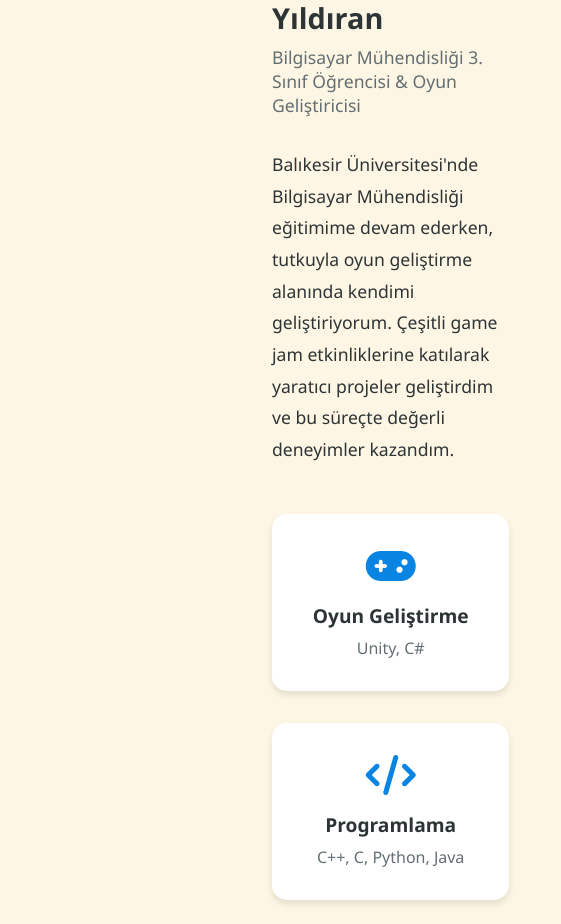
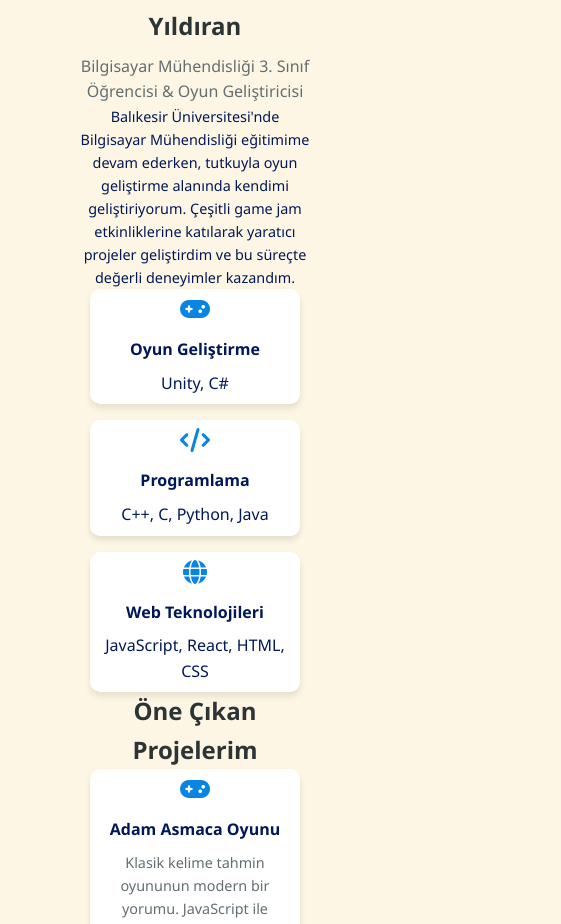
Before and after one commit to Mehmetefeyld/portfolio, a React (Create React App) app in the folder react-portfolio/: page / in a window 390 px wide. Shown: the part 1036-1960 px from the top of the page, 561 px wide, since content can reach past the window. Built offline with nearby package versions, Linux system fonts and the light colour scheme.

Commit message:
final push SONUNDA

```diff
--- a/react-portfolio/src/App.css
+++ b/react-portfolio/src/App.css
@@ -1,3 +1,9 @@
+* {
+  margin: 0;
+  padding: 0;
+  box-sizing: border-box;
+}
+
 :root {
   --primary-color: #2d3436;
   --secondary-color: #636e72;
@@ -8,12 +14,14 @@
   --dark-bg: #2d3436;
   --box-shadow: 0 4px 6px rgba(0, 0, 0, 0.1);
   --transition: all 0.3s ease;
+  --container-padding: 2rem;
+  --mobile-padding: 1rem;
 }
 
-* {
-  margin: 0;
-  padding: 0;
-  box-sizing: border-box;
+html, body {
+  overflow-x: hidden;
+  width: 100%;
+  min-height: 100vh;
 }
 
 body {
@@ -22,82 +30,230 @@ body {
   -moz-osx-font-smoothing: grayscale;
   background-color: var(--light-bg);
   color: var(--text-dark);
-  min-height: 100vh;
+  line-height: 1.6;
 }
 
 .App {
   display: flex;
   min-height: 100vh;
+  position: relative;
 }
 
 main {
   flex: 1;
   margin-left: 250px;
-  padding: 2rem;
+  padding: var(--container-padding);
   transition: margin-left 0.3s ease;
+  min-height: 100vh;
+  width: calc(100% - 250px);
   display: flex;
   flex-direction: column;
   align-items: center;
-  justify-content: center;
 }
 
 section {
   min-height: 100vh;
-  width: 100%;
-  padding: 6rem 0;
+  padding: var(--container-padding) 0;
   display: flex;
   flex-direction: column;
   align-items: center;
-  justify-content: center;
+  width: 100%;
 }
 
 .container {
+  width: 100%;
   max-width: 1200px;
-  width: 100%;
   margin: 0 auto;
-  padding: 0 4rem;
+  padding: 0 var(--container-padding);
   display: flex;
   flex-direction: column;
   align-items: center;
-  justify-content: center;
-  min-height: calc(100vh - 12rem);
 }
 
 .section-title {
-  font-size: 3.5rem;
+  font-size: clamp(2rem, 5vw, 3.5rem);
   color: var(--primary-color);
   margin-bottom: 2rem;
   text-align: center;
-  animation: fadeIn 1s ease-in-out;
+  width: 100%;
+}
+
+.grid {
+  display: grid;
+  grid-template-columns: repeat(auto-fit, minmax(280px, 1fr));
+  gap: 2rem;
+  width: 100%;
+  place-items: center;
+}
+
+.card {
+  background: var(--text-light);
+  padding: 1.5rem;
+  border-radius: 10px;
+  box-shadow: var(--box-shadow);
+  transition: var(--transition);
+  text-align: center;
+  width: 100%;
+}
+
+.card:hover {
+  transform: translateY(-5px);
+  box-shadow: 0 8px 20px rgba(0, 0, 0, 0.2);
+}
+
+.navbar {
+  width: 250px;
+  height: 100vh;
+  position: fixed;
+  left: 0;
+  top: 0;
+  background-color: var(--light-bg);
+  padding: 2rem;
+  box-shadow: var(--box-shadow);
+  transition: var(--transition);
 }
 
 @media (max-width: 768px) {
+  :root {
+    --container-padding: 0.5rem;
+    --mobile-padding: 0.5rem;
+  }
+
   main {
-    margin: 0;
-    padding: 0;
+    margin: 0 auto;
+    padding: var(--mobile-padding);
+    width: 100%;
+    align-items: center;
+    display: flex;
+    flex-direction: column;
+  }
+
+  .navbar {
+    display: none;
   }
 
   section {
-    padding: 0;
-    align-items: flex-start;
-    justify-content: flex-start;
+    padding: var(--mobile-padding);
+    min-height: auto;
+    align-items: center;
+    width: 100%;
+    display: flex;
+    flex-direction: column;
   }
 
   .container {
-    padding: 0;
-    margin: 0;
-    min-height: calc(100vh - 4rem);
-    align-items: flex-start;
-    justify-content: flex-start;
-    max-width: 100%;
+    padding: var(--mobile-padding);
+    align-items: center;
+    margin: 0 auto;
+    display: flex;
+    flex-direction: column;
   }
 
   .section-title {
-    font-size: 2.5rem;
-    margin-bottom: 1.5rem;
-    text-align: left;
-    padding: 0 1rem;
+    text-align: center;
+    width: 100%;
+    display: flex;
+    justify-content: center;
   }
+
+  .grid {
+    grid-template-columns: 1fr;
+    gap: 1rem;
+    place-items: center;
+    width: 100%;
+    max-width: 500px;
+    margin: 0 auto;
+  }
+
+  .card {
+    padding: 1rem;
+    text-align: center;
+    width: 100%;
+    max-width: 450px;
+    margin: 0 auto;
+  }
+
+  /* Tüm div'leri ortala */
+  div {
+    display: flex;
+    flex-direction: column;
+    align-items: center;
+    justify-content: center;
+    width: 100%;
+  }
+
+  /* Tüm class'ları ortala */
+  [class] {
+    margin-left: auto;
+    margin-right: auto;
+    text-align: center;
+  }
+
+  /* Tüm ID'leri ortala */
+  [id] {
+    margin-left: auto;
+    margin-right: auto;
+    text-align: center;
+  }
+}
+
+@media (max-width: 480px) {
+  :root {
+    --mobile-padding: 0.35rem;
+  }
+
+  .container {
+    padding: var(--mobile-padding);
+    width: 95%;
+    margin: 0 auto;
+  }
+
+  section {
+    padding: var(--mobile-padding);
+    width: 95%;
+    margin: 0 auto;
+  }
+
+  .grid {
+    max-width: 95%;
+  }
+
+  .card {
+    max-width: 95%;
+  }
+}
+
+/* Utility Classes */
+.text-center {
+  text-align: center;
+}
+
+.w-100 {
+  width: 100%;
+}
+
+.mb-1 {
+  margin-bottom: 0.5rem;
+}
+
+.mb-2 {
+  margin-bottom: 1rem;
+}
+
+.mb-3 {
+  margin-bottom: 1.5rem;
+}
+
+.p-1 {
+  padding: 0.5rem;
+}
+
+.p-2 {
+  padding: 1rem;
+}
+
+.p-3 {
+  padding: 1.5rem;
 }
 
 .btn {
@@ -119,27 +275,6 @@ section {
   box-shadow: 0 8px 20px rgba(0, 0, 0, 0.2);
 }
 
-.grid {
-  display: grid;
-  grid-template-columns: repeat(auto-fit, minmax(300px, 1fr));
-  gap: 2rem;
-  width: 100%;
-}
-
-.card {
-  background: var(--text-light);
-  padding: 2rem;
-  border-radius: 10px;
-  box-shadow: var(--box-shadow);
-  transition: var(--transition);
-  text-align: center;
-}
-
-.card:hover {
-  transform: translateY(-5px);
-  box-shadow: 0 8px 20px rgba(0, 0, 0, 0.2);
-}
-
 @keyframes fadeIn {
   from {
     opacity: 0;
@@ -149,14 +284,6 @@ section {
     opacity: 1;
     transform: translateY(0);
   }
-}
-
-.footer {
-  width: 100%;
-  text-align: center;
-  padding: 2rem;
-  background-color: transparent;
-  color: var(--text-dark);
 }
 
 /* Liste öğeleri için yumuşak geçiş animasyonu */
@@ -217,16 +344,6 @@ h2 {
 }
 
 /* Navbar için arka plan ve konumlandırma */
-.navbar {
-  background-color: #8bd3dd; /* Açık mavi */
-  padding: 15px;
-  display: flex;
-  justify-content: center;
-  gap: 20px;
-  animation: fadeIn 1s ease-in-out;
-}
-
-/* Navbar linkleri */
 .navbar a {
   text-decoration: none;
   color: #001858;
--- a/react-portfolio/src/components/About.css
+++ b/react-portfolio/src/components/About.css
@@ -1,152 +1,184 @@
 .about-section {
   background-color: var(--light-bg);
   padding: 6rem 0;
+  width: 100%;
+  position: relative;
+  display: flex;
+  flex-direction: column;
+  align-items: center;
+  padding: var(--container-padding);
 }
 
 .about-content {
-  display: grid;
-  grid-template-columns: 2fr 1fr;
+  display: flex;
   gap: 4rem;
-  align-items: start;
+  align-items: center;
+  width: 100%;
+  max-width: 1200px;
+  justify-content: center;
+}
+
+.about-text {
+  flex: 2;
+  max-width: 800px;
+  text-align: center;
 }
 
 .about-header {
   margin-bottom: 2rem;
+  text-align: center;
 }
 
 .about-header h3 {
-  font-size: 2rem;
+  font-size: clamp(1.5rem, 4vw, 2rem);
   color: var(--primary-color);
   margin-bottom: 0.5rem;
 }
 
 .subtitle {
-  font-size: 1.1rem;
+  font-size: clamp(1rem, 3vw, 1.2rem);
   color: var(--secondary-color);
-  font-weight: 500;
 }
 
 .about-description {
-  font-size: 1.1rem;
-  line-height: 1.8;
-  color: var(--text-dark);
-  margin-bottom: 3rem;
+  font-size: clamp(0.9rem, 2.5vw, 1.1rem);
+  line-height: 1.6;
+  margin-bottom: 2rem;
+  text-align: center;
 }
 
 .skills-grid {
   display: grid;
   grid-template-columns: repeat(auto-fit, minmax(250px, 1fr));
-  gap: 2rem;
+  gap: 1.5rem;
   margin-bottom: 3rem;
+  width: 100%;
+  place-items: center;
 }
 
 .skill-card {
   background: var(--text-light);
-  padding: 2rem;
-  border-radius: 15px;
+  padding: 1.5rem;
+  border-radius: 10px;
   box-shadow: var(--box-shadow);
   transition: var(--transition);
   text-align: center;
+  width: 100%;
 }
 
 .skill-card:hover {
-  transform: translateY(-10px);
+  transform: translateY(-5px);
   box-shadow: 0 8px 20px rgba(0, 0, 0, 0.2);
 }
 
 .skill-card i {
-  font-size: 2.5rem;
+  font-size: clamp(1.5rem, 4vw, 2.5rem);
   color: var(--accent-color);
   margin-bottom: 1rem;
 }
 
 .skill-card h4 {
-  font-size: 1.2rem;
+  font-size: clamp(1rem, 3vw, 1.2rem);
   margin-bottom: 0.5rem;
-  color: var(--primary-color);
-}
-
-.skill-card p {
-  color: var(--secondary-color);
 }
 
 .projects-section {
-  margin-top: 4rem;
+  margin-top: 3rem;
+  width: 100%;
+  text-align: center;
 }
 
 .projects-section h3 {
-  font-size: 1.8rem;
+  font-size: clamp(1.5rem, 4vw, 2rem);
   margin-bottom: 2rem;
   color: var(--primary-color);
+  text-align: center;
 }
 
 .projects-grid {
   display: grid;
-  grid-template-columns: repeat(auto-fit, minmax(300px, 1fr));
-  gap: 2rem;
+  grid-template-columns: repeat(auto-fit, minmax(280px, 1fr));
+  gap: 1.5rem;
+  width: 100%;
+  place-items: center;
 }
 
 .project-card {
   background: var(--text-light);
-  padding: 2rem;
-  border-radius: 15px;
+  padding: 1.5rem;
+  border-radius: 10px;
+  box-shadow: var(--box-shadow);
   text-decoration: none;
-  color: var(--text-dark);
-  box-shadow: var(--box-shadow);
+  color: inherit;
   transition: var(--transition);
+  height: 100%;
+  width: 100%;
+  text-align: center;
 }
 
 .project-card:hover {
-  transform: translateY(-10px);
+  transform: translateY(-5px);
   box-shadow: 0 8px 20px rgba(0, 0, 0, 0.2);
 }
 
+.project-content {
+  flex: 1;
+  display: flex;
+  flex-direction: column;
+}
+
 .project-content i {
-  font-size: 2rem;
+  font-size: clamp(1.5rem, 4vw, 2rem);
   color: var(--accent-color);
   margin-bottom: 1rem;
 }
 
 .project-content h4 {
-  font-size: 1.2rem;
-  margin-bottom: 1rem;
-  color: var(--primary-color);
+  font-size: clamp(1rem, 3vw, 1.2rem);
+  margin-bottom: 0.5rem;
 }
 
 .project-content p {
+  font-size: clamp(0.9rem, 2.5vw, 1rem);
   color: var(--secondary-color);
-  line-height: 1.6;
+  margin-top: auto;
 }
 
 .profile-section {
+  flex: 1;
   position: sticky;
-  top: 100px;
+  top: 2rem;
+  max-width: 300px;
+  align-self: center;
+  display: flex;
+  flex-direction: column;
+  align-items: center;
 }
 
 .profile-image {
-  margin-bottom: 2rem;
+  width: 100%;
+  margin-bottom: 1.5rem;
+  border-radius: 10px;
+  overflow: hidden;
 }
 
 .profile-image img {
   width: 100%;
-  border-radius: 20px;
+  height: auto;
+  display: block;
+  border-radius: 10px;
   box-shadow: var(--box-shadow);
-  transition: var(--transition);
-}
-
-.profile-image img:hover {
-  transform: scale(1.05);
 }
 
 .social-links {
   display: flex;
+  gap: 1.5rem;
   justify-content: center;
-  gap: 1.5rem;
 }
 
 .social-links a {
+  font-size: clamp(1.2rem, 3vw, 1.5rem);
   color: var(--primary-color);
-  font-size: 1.5rem;
   transition: var(--transition);
 }
 
@@ -155,31 +187,166 @@
   transform: translateY(-3px);
 }
 
-@media (max-width: 992px) {
+@media (max-width: 1024px) {
   .about-content {
-    grid-template-columns: 1fr;
+    gap: 2rem;
   }
 
   .profile-section {
-    position: static;
-    margin-top: 3rem;
-  }
-
-  .profile-image img {
-    max-width: 300px;
-    margin: 0 auto;
-    display: block;
+    max-width: 250px;
   }
 }
 
 @media (max-width: 768px) {
-  .about-header h3 {
-    font-size: 1.8rem;
+  .about-section {
+    align-items: center;
+    padding: var(--mobile-padding);
+    width: 100%;
+    margin: 0 auto;
+  }
+
+  .about-content {
+    flex-direction: column;
+    gap: 1.5rem;
+    align-items: center;
+    justify-content: center;
+    padding: 0;
+    width: 100%;
+    max-width: 500px;
+    margin: 0 auto;
+  }
+
+  .about-text {
+    max-width: 100%;
+    text-align: center;
+    margin: 0 auto;
+  }
+
+  .about-header {
+    text-align: center;
+    width: 100%;
+    margin: 0 auto;
+  }
+
+  .about-description {
+    text-align: center;
+    width: 100%;
+    margin: 0 auto;
+  }
+
+  .skills-grid {
+    grid-template-columns: 1fr;
+    gap: 1rem;
+    place-items: center;
+    width: 100%;
+    max-width: 500px;
+    margin: 0 auto;
+  }
+
+  .projects-grid {
+    grid-template-columns: 1fr;
+    gap: 1rem;
+    place-items: center;
+    width: 100%;
+    max-width: 500px;
+    margin: 0 auto;
+  }
+
+  .skill-card,
+  .project-card {
+    text-align: center;
+    padding: 0.75rem;
+    margin: 0 auto;
+    width: 100%;
+    max-width: 450px;
+  }
+
+  .projects-section {
+    text-align: center;
+    width: 100%;
+    margin: 0 auto;
+  }
+
+  .projects-section h3 {
+    text-align: center;
+    width: 100%;
+    margin: 0 auto;
+  }
+
+  .profile-section {
+    position: relative;
+    width: 100%;
+    max-width: 500px;
+    align-self: center;
+    align-items: center;
+    margin: 0 auto;
+  }
+
+  .profile-image {
+    max-width: 200px;
+    margin: 0 auto;
+    display: block;
+  }
+
+  .social-links {
+    justify-content: center;
+    width: 100%;
+    margin: 0 auto;
+  }
+
+  /* Tüm div'leri ortala */
+  div {
+    display: flex;
+    flex-direction: column;
+    align-items: center;
+    justify-content: center;
+    width: 100%;
+  }
+
+  /* Tüm class'ları ortala */
+  [class] {
+    margin-left: auto;
+    margin-right: auto;
+    text-align: center;
+  }
+
+  /* Tüm ID'leri ortala */
+  [id] {
+    margin-left: auto;
+    margin-right: auto;
+    text-align: center;
+  }
+}
+
+@media (max-width: 480px) {
+  .about-section {
+    padding: var(--mobile-padding);
+    width: 95%;
+  }
+
+  .about-content {
+    gap: 1rem;
+    max-width: 95%;
+  }
+
+  .skill-card,
+  .project-card {
+    padding: 0.5rem;
+    width: 95%;
+  }
+
+  .social-links {
+    gap: 0.75rem;
+    width: 95%;
+  }
+
+  .profile-image {
+    max-width: 150px;
   }
 
   .skills-grid,
   .projects-grid {
-    grid-template-columns: 1fr;
+    max-width: 95%;
   }
 }
 
--- a/react-portfolio/src/components/About.js
+++ b/react-portfolio/src/components/About.js
@@ -87,7 +87,7 @@ function About() {
                   <div className="project-content">
                     <i className="fas fa-space-shuttle"></i>
                     <h4>Star Raiders</h4>
-                    <p>Uzay temalı bir macera oyunu. Unity ile geliştirilmiş, heyecan verici bir uzay savaşı deneyimi.</p>
+                    <p>Uzay temalı bir macera oyunu. Python ve Pygame ile geliştirilmiş, heyecan verici bir uzay savaşı deneyimi.</p>
                   </div>
                 </a>
               </div>
```
Also changed, not shown: react-portfolio/src/components/Home.css (+5 -5 lines).
